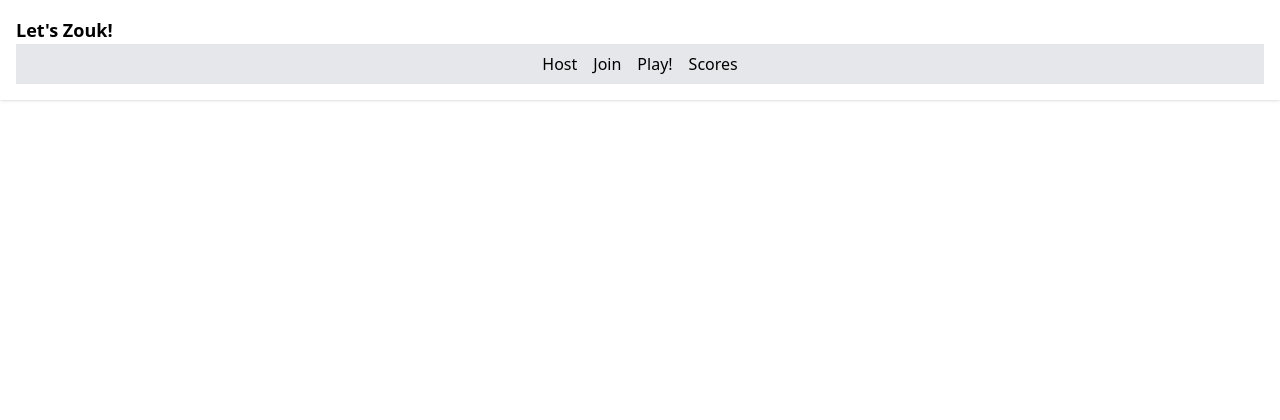
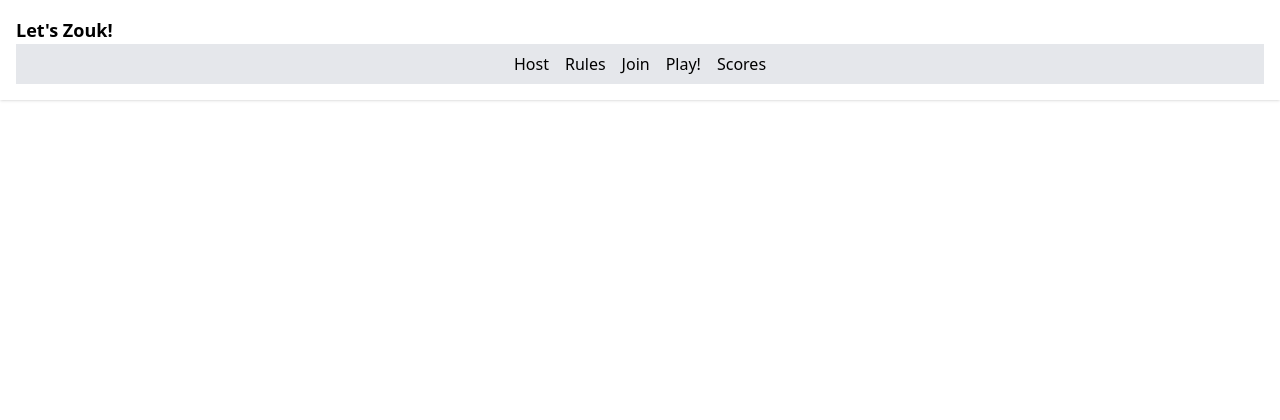
Before and after one commit to zillionart/zouk-game, a FastAPI app: page / in a window 1280 px wide. Shown: the top 420 px of the page. Run offline with FastAPI, Linux system fonts and the light colour scheme; some libraries are stand-ins or nearby versions.

Commit message:
Added rules from host home page

```diff
--- a/app/templates/base.html
+++ b/app/templates/base.html
@@ -33,6 +33,12 @@
                         </a>
                     </li>
                     <li>
+                        <a href="/rules" title="Rules"
+                            class="hover:underline {% if current_page == 'rules' %}font-bold text-blue-600{% endif %}">
+                            Rules
+                        </a>
+                    </li>
+                    <li>
                         <a href="/join" title="Join Game"
                             class="hover:underline {% if current_page == 'join' %}font-bold text-blue-600{% endif %}">
                             Join
@@ -54,6 +60,17 @@
             </nav>
         </header>
         {% endif %}
+
+        <!-- Player-specific Header -->
+        {% if hide_header %}
+        <header class="p-3 bg-gradient-to-r from-rose-100 via-white to-emerald-100 text-center shadow-md">
+            <div class="flex items-center justify-between px-4">
+                <h1 class="text-lg font-semibold text-red-800">♦ Zouk Player Mode</h1>
+            </div>
+        </header>
+        {% endif %}
+
+
 
         <!-- Main Content -->
         <main class="flex-grow px-4 py-6">
```
